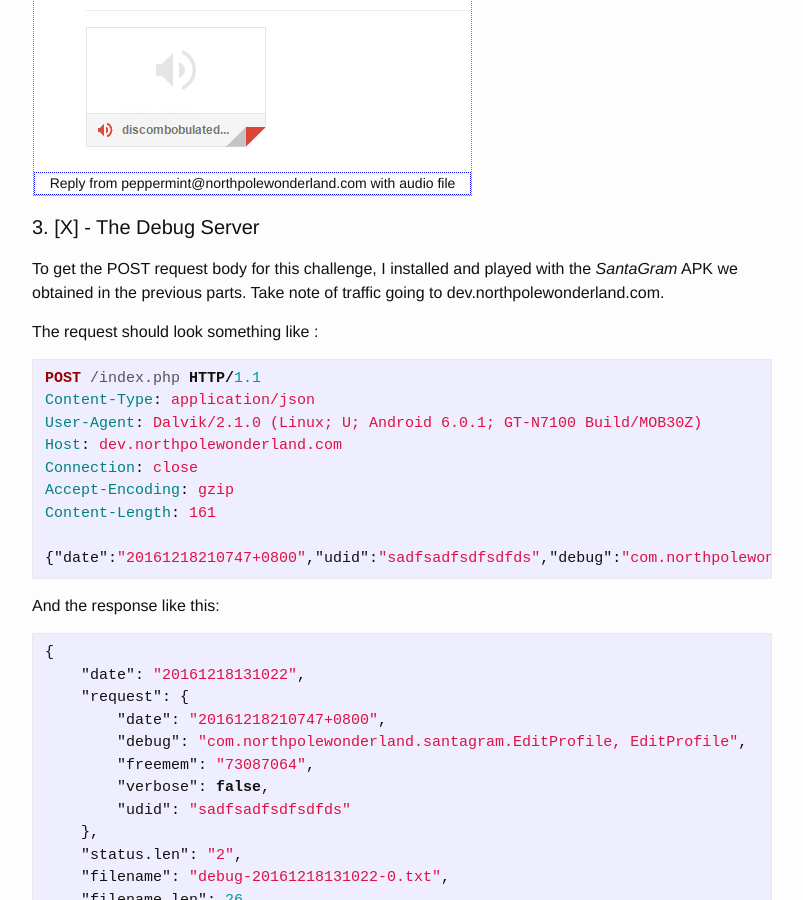
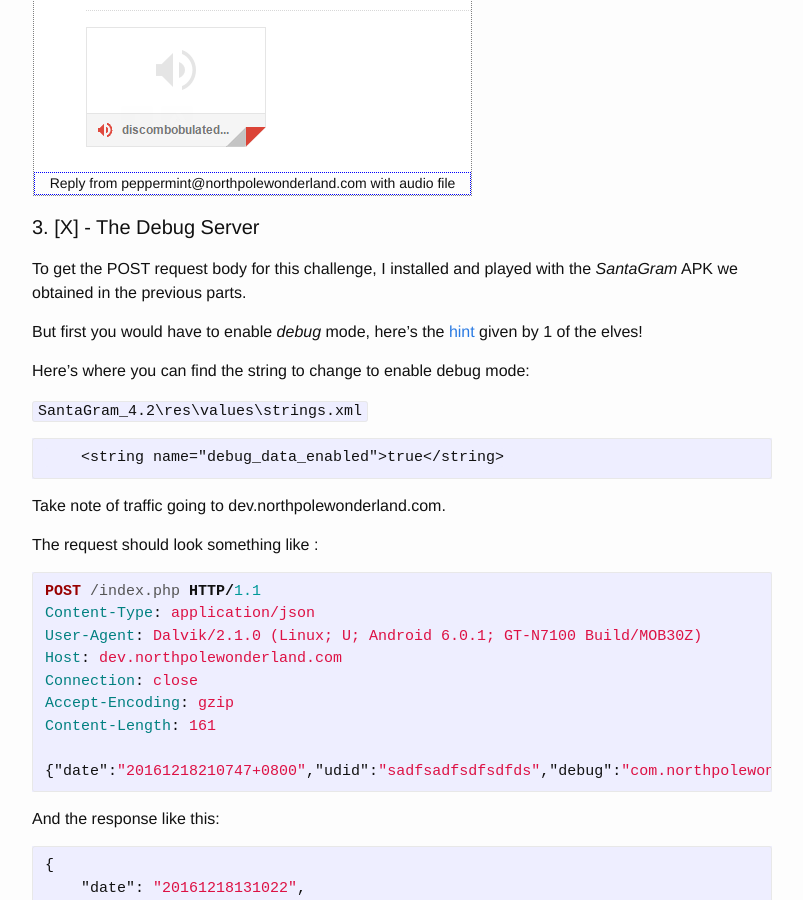
Before and after one commit to Mercurii7/mercurii7.github.com, a Jekyll site: the page built from _posts/2017-01-04-2016-sans-holiday-hack-challenge-writeup.md, in a window 1280 px wide and 900 px high, scrolled down 11987 px. Shown: the whole window, without its empty margins (238-1041 px from the left). Built offline with Jekyll 4.4.1, drawn with Linux system fonts in a browser that asks for light colours.

Commit message:
Add prerequisite of enabling debug mode to The Debug Server

````diff
--- a/_posts/2017-01-04-2016-sans-holiday-hack-challenge-writeup.md
+++ b/_posts/2017-01-04-2016-sans-holiday-hack-challenge-writeup.md
@@ -430,7 +430,18 @@ The elf says - you have conquered this challenge - the game will now end.
 
 #### 3. [X] - The Debug Server
 
-To get the POST request body for this challenge, I installed and played with the *SantaGram* APK we obtained in the previous parts. Take note of traffic going to dev.northpolewonderland.com.
+To get the POST request body for this challenge, I installed and played with the *SantaGram* APK we obtained in the previous parts.
+
+But first you would have to enable *debug* mode, here's the [hint](https://pen-testing.sans.org/blog/2015/07/07/modifying-android-apps-a-sec575-hands-on-exercise-part-2) given by 1 of the elves!
+
+Here's where you can find the string to change to enable debug mode:
+
+`SantaGram_4.2\res\values\strings.xml`
+```
+    <string name="debug_data_enabled">true</string>
+```
+
+Take note of traffic going to dev.northpolewonderland.com.
 
 The request should look something like :
 
````
